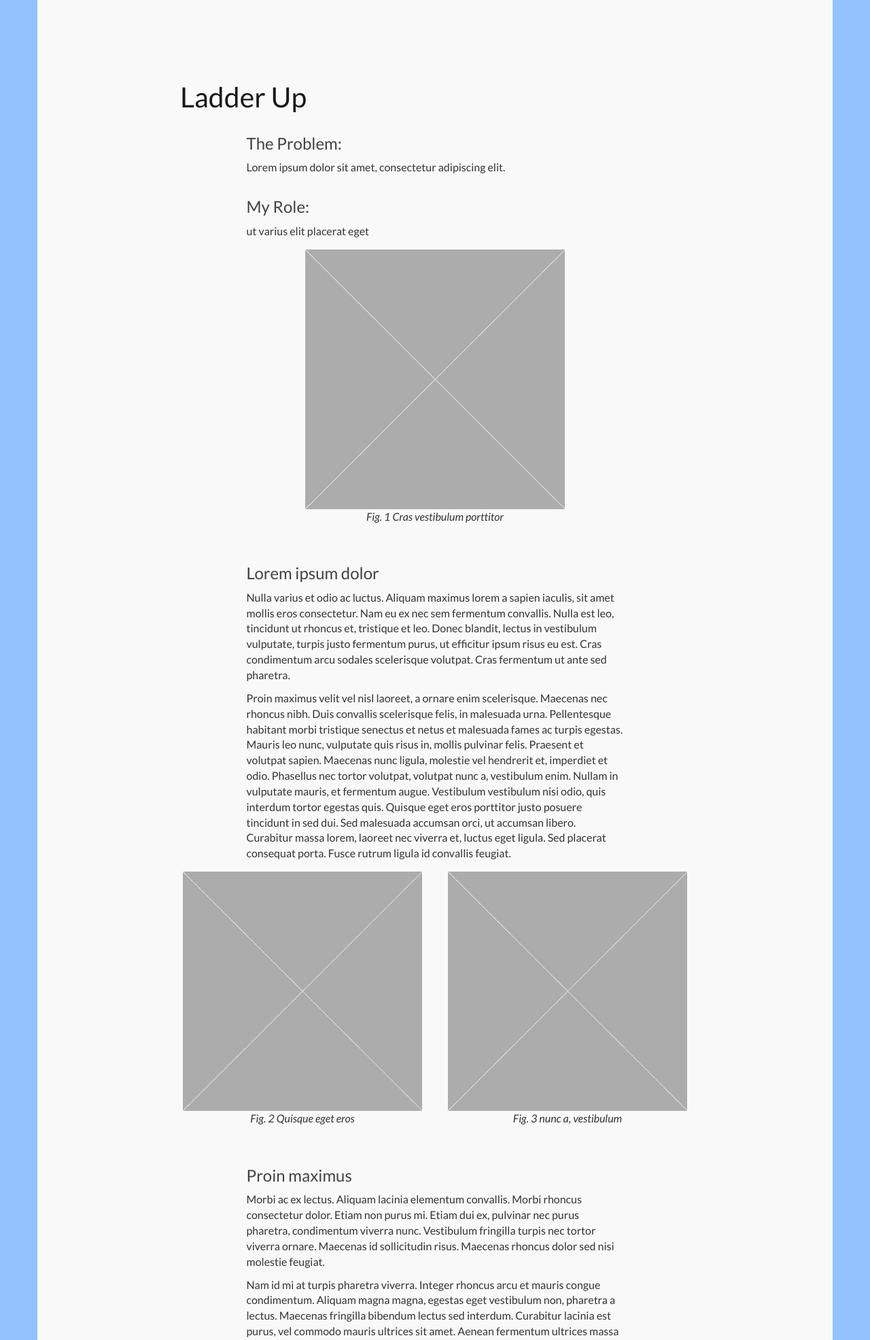
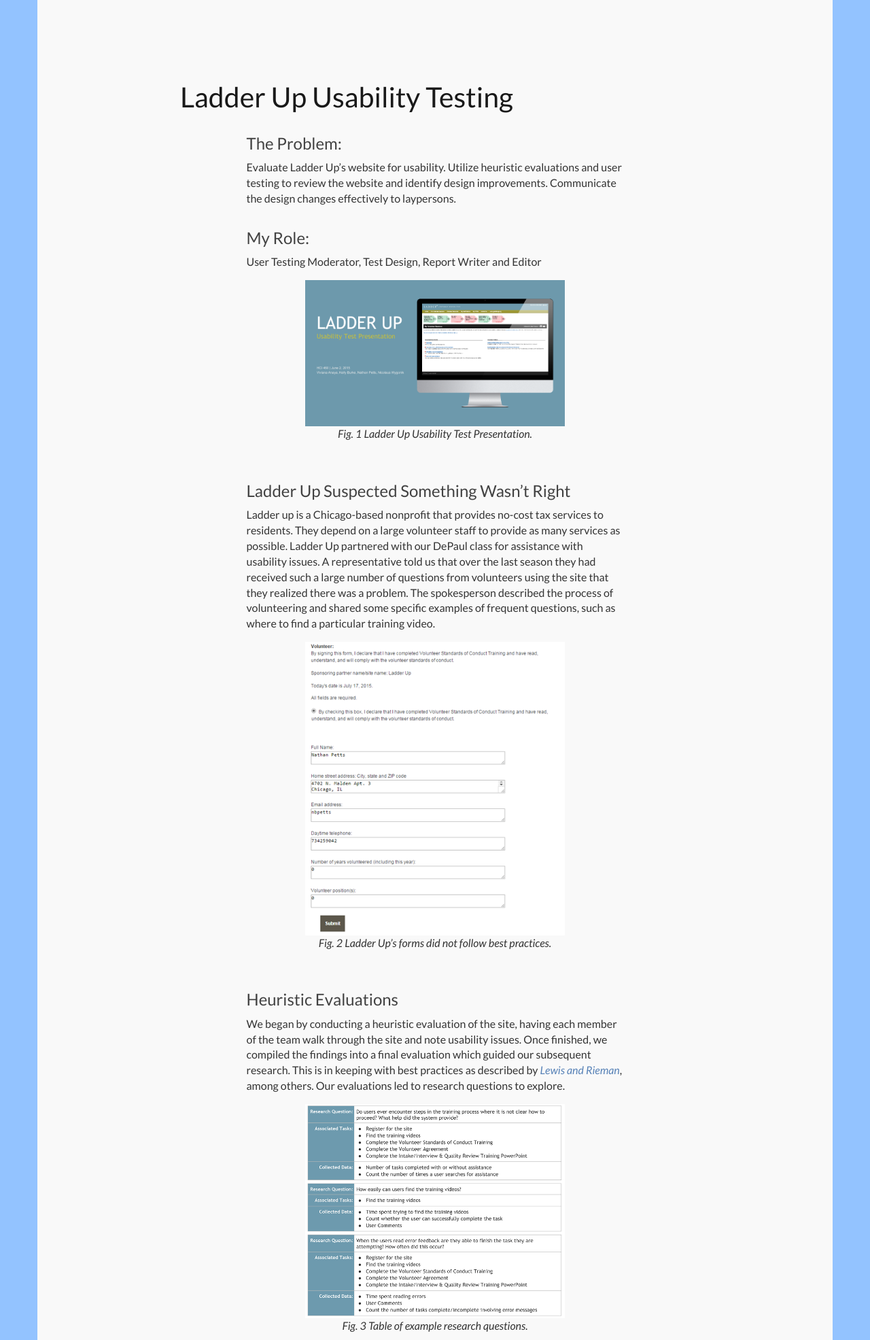
Before and after one commit to nbpetts/portfolio, a PHP site: page /ladder.php in a window 1280 px wide. Shown: the part 52-2023 px from the top of the page at 68% size. Run offline with PHP 8.4, Linux system fonts and the light colour scheme; some web fonts are replaced.

Commit message:
added content for ladder up

```diff
--- a/ladder.php
+++ b/ladder.php
@@ -2,117 +2,133 @@
 <html lang="en">
 
 <head>
-<?php include "includes/head.php" ?>
+  <?php include "includes/head.php" ?>
   <title>Ladder Up | Nathan Petts - UX designer</title>
 
 
 </head>
 
 <body>
-  <?php include_once("includes/googleAnalytics.php") ?>
+  <?php include_once( "includes/googleAnalytics.php") ?>
 
   <?php include "includes/header.php" ?>
   <div class="container pageBackground">
 
     <section class="row">
       <div class="col-xs-12 col-sm-offset-2 col-sm-8 ">
-        <h1>Ladder Up</h1><a id="content" name="content"></a>
+        <h1>Ladder Up Usability Testing</h1>
+        <a id="content" name="content"></a>
         <a name="content"></a>
       </div>
 
     </section>
 
-<article class="continer">
+    <article class="continer">
 
 
 
-   <section class="row">
+      <section class="row">
         <div class="col-xs-12 col-sm-6 col-sm-offset-3">
           <h2>The Problem:</h2>
-          <p>Lorem ipsum dolor sit amet, consectetur adipiscing elit.</p>
+          <p>Evaluate Ladder Up’s website for usability. Utilize heuristic evaluations and user testing to review the website and identify design improvements. Communicate the design changes effectively to laypersons.</p>
         </div>
 
       </section>
       <section class="row">
         <div class="col-xs-12 col-sm-6 col-sm-offset-3">
           <h2>My Role:</h2>
-          <p>ut varius elit placerat eget</p>
+          <p>User Testing Moderator, Test Design, Report Writer and Editor</p>
+        </div>
+      </section>
+      <section class="row">
+        <div class="col-xs-6 col-xs-offset-3 col-sm-4 col-sm-offset-4 thumbnail">
+
+          <img src="images/ladderUpFig1.png" alt="presentation cover for our research project" class="img-responsive">
+          <p class="text-center">Fig. 1 Ladder Up Usability Test Presentation.</p>
+
+
+
+        </div>
+      </section>
+
+      <section class="row">
+        <div class="col-xs-12 col-sm-6 col-sm-offset-3">
+          <h2>Ladder Up Suspected Something Wasn’t Right</h2>
+          <p>Ladder up is a Chicago-based nonprofit that provides no-cost tax services to residents. They depend on a large volunteer staff to provide as many services as possible. Ladder Up partnered with our DePaul class for assistance with usability issues. A representative told us that over the last season they had received such a large number of questions from volunteers using the site that they realized there was a problem. The spokesperson described the process of volunteering and shared some specific examples of frequent questions, such as where to find a particular training video.</p>
         </div>
 
       </section>
       <section class="row">
         <div class="col-xs-6 col-xs-offset-3 col-sm-4 col-sm-offset-4 thumbnail">
-          <img src="images/placeholder-square.jpg" alt="placeholder" class="img-responsive">
-          <p class="text-center">Fig. 1 Cras vestibulum porttitor</p>
 
+          <img src="images/ladderUpFig2.png" alt="Ladder Up's volunteer form" class="img-responsive">
+          <p class="text-center">Fig. 2 Ladder Up’s forms did not follow best practices.</p>
+        </div>
+      </section>
 
+      <section class="row">
+        <div class="col-xs-12 col-sm-6 col-sm-offset-3">
+          <h2>Heuristic Evaluations</h2>
+          <p>We began by conducting a heuristic evaluation of the site, having each member of the team walk through the site and note usability issues. Once finished, we compiled the findings into a final evaluation which guided our subsequent research. This is in keeping with best practices as described by <a href="http://www.hcibib.org/tcuid/chap-4.html#4-3" target="_blank">Lewis and Rieman</a>, among others. Our evaluations led to research questions to explore.</p>
+        </div>
+
+      </section>
+      <section class="row">
+        <div class="col-xs-6 col-xs-offset-3 col-sm-4 col-sm-offset-4 thumbnail">
+
+          <img src="images/ladderUpFig3.png" alt="Some of the research questions we asked" class="img-responsive">
+          <p class="text-center">Fig. 3 Table of example research questions.</p>
+        </div>
+      </section>
+
+      <section class="row">
+        <div class="col-xs-12 col-sm-6 col-sm-offset-3">
+          <h2>User Testing</h2>
+          <p>Armed with our research questions, we wrote the user test plan. We prepared a script for the moderator, task descriptions for the participants, consent forms and data collection tools. Before turning it over to the users, we piloted our test plan to make sure it would help us answer the research questions. We then tested eight participants, compiled our data, and created a report for Ladder Up along with a slide deck to summarize our activities.</p>
         </div>
 
       </section>
       <section class="row">
         <div class="col-xs-12 col-sm-6 col-sm-offset-3">
-          <h2>Lorem ipsum dolor</h2>
-          <p>Nulla varius et odio ac luctus. Aliquam maximus lorem a sapien iaculis, sit amet mollis eros consectetur. Nam eu ex nec sem fermentum convallis. Nulla est leo, tincidunt ut rhoncus et, tristique et leo. Donec blandit, lectus in vestibulum vulputate, turpis justo fermentum purus, ut efficitur ipsum risus eu est. Cras condimentum arcu sodales scelerisque volutpat. Cras fermentum ut ante sed pharetra.</p>
-          <p>Proin maximus velit vel nisl laoreet, a ornare enim scelerisque. Maecenas nec rhoncus nibh. Duis convallis scelerisque felis, in malesuada urna. Pellentesque habitant morbi tristique senectus et netus et malesuada fames ac turpis egestas. Mauris leo nunc, vulputate quis risus in, mollis pulvinar felis. Praesent et volutpat sapien. Maecenas nunc ligula, molestie vel hendrerit et, imperdiet et odio. Phasellus nec tortor volutpat, volutpat nunc a, vestibulum enim. Nullam in vulputate mauris, et fermentum augue. Vestibulum vestibulum nisi odio, quis interdum tortor egestas quis. Quisque eget eros porttitor justo posuere tincidunt in sed dui. Sed malesuada accumsan orci, ut accumsan libero. Curabitur massa lorem, laoreet nec viverra et, luctus eget ligula. Sed placerat consequat porta. Fusce rutrum ligula id convallis feugiat.</p>
+          <h2>Our Recommendations</h2>
+          <p>We wanted to be sure that our partners at Ladder Up would be able to clearly understand our recommendations without having to be UX experts, so we used diagrams to explain examples of what we meant. We also grouped the recommendations according to tasks familiar to the Ladder Up staff to help them understand the context. We made sure data existed to support each recommendation. We prioritized the recommendations based on our perspective of how easy the fix would be and how much of a usability problem it presented. Figure 4 is an example of how we presented each recommendation.</p>
         </div>
 
       </section>
-      <section class="row">
-        <div class="col-xs-6 col-xs-offset-3 col-sm-4 col-sm-offset-2">
-          <div class=" thumbnail">
-            <img src="images/placeholder-square.jpg" alt="placeholder" class="img-responsive">
-            <p class="text-center">Fig. 2 Quisque eget eros </p>
 
 
-          </div>
-        </div>
-        <div class="col-xs-6 col-xs-offset-3  col-sm-4 col-sm-offset-0">
-          <div class="thumbnail">
-            <img src="images/placeholder-square.jpg" alt="placeholder" class="img-responsive">
-            <p class="text-center">Fig. 3 nunc a, vestibulum</p>
+      <section class="row">
+        <div class="col-xs-6 col-xs-offset-3 col-sm-4 col-sm-offset-4 thumbnail">
+
+          <img src="images/ladderUpFig4.png" alt="An example recomendation for Ladder Up.">
+          <p class="text-center">Fig. 4 Recommendation example. </p>
 
 
-          </div>
+
         </div>
       </section>
       <section class="row">
         <div class="col-xs-12 col-sm-6 col-sm-offset-3">
-          <h2>Proin maximus</h2>
-          <p>Morbi ac ex lectus. Aliquam lacinia elementum convallis. Morbi rhoncus consectetur dolor. Etiam non purus mi. Etiam dui ex, pulvinar nec purus pharetra, condimentum viverra nunc. Vestibulum fringilla turpis nec tortor viverra ornare. Maecenas id sollicitudin risus. Maecenas rhoncus dolor sed nisi molestie feugiat.</p>
-          <p>Nam id mi at turpis pharetra viverra. Integer rhoncus arcu et mauris congue condimentum. Aliquam magna magna, egestas eget vestibulum non, pharetra a lectus. Maecenas fringilla bibendum lectus sed interdum. Curabitur lacinia est purus, vel commodo mauris ultrices sit amet. Aenean fermentum ultrices massa sed sodales. Etiam elit diam, fermentum nec vestibulum a, porttitor eget nibh. Proin convallis, risus eu fermentum dignissim, magna dolor euismod quam, vehicula semper lacus metus id nulla. Ut vel purus non ex molestie mattis at efficitur mauris. Ut bibendum velit quis mi feugiat laoreet. Aliquam tincidunt imperdiet ipsum, sed gravida ante commodo dapibus. Sed at vehicula lacus, ac lacinia justo. Sed aliquam sit amet tellus non euismod. </p>
-        </div>
+          <h2>Lessons Learned</h2>
+          <ul>
+            <li><strong>Heuristic evaluations can help guide research, but are assumptions at their core.</strong> They guided us when we lacked direction from the Ladder Up representative. Although helpful, we knew that they were no substitute for real user interaction, so we made sure to draw conclusions from the data provided by user testing.</li>
+            <li><strong>Small issues add up.</strong> Ladder Up’s volunteer site feels old, but there was no HUGE issue, rather a combination of small issues that resulted in a poor user experience. I have experienced few situations that have one single, clear answer. Rather, design solutions tend to be a more nuanced mix of answers to smaller problems.</li>
 
-      </section>
-      <section class="row">
-        <div class="col-xs-6 col-xs-offset-3 col-sm-4 col-sm-offset-4 thumbnail">
-          <img src="images/placeholder-square.jpg" alt="placeholder" class="img-responsive">
-          <p class="text-center">Fig. 4 vehicula lacus, ac</p>
+          </ul>
+          <h2>The Final Product</h2>
+          <a target="_blank" href="download.php?file=LadderUp_Report.pdf">Download the report!</a>
+          <br>
 
 
         </div>
+      </section>
+      <section class="row">
+        <?php include "includes/backToPortfolioButton.php" ?>
 
       </section>
-      <section class="row">
-        <div class="col-xs-12 col-sm-6 col-sm-offset-3">
-          <h2>In scelerisque</h2>
-          <p>Vestibulum et ligula molestie, blandit turpis vehicula, congue magna. Pellentesque pellentesque tellus a nunc porta, at interdum nisi imperdiet. Ut congue neque massa, at ornare sem faucibus commodo. Vivamus varius risus non aliquam egestas. Sed sollicitudin nisl enim, et pulvinar urna tincidunt sed. Donec scelerisque metus ut nibh luctus, quis congue nibh fringilla. Quisque nec magna tristique, consequat velit sed, pharetra arcu. Donec urna augue, rutrum id justo et, pulvinar bibendum dui. Phasellus maximus porta justo. Nullam pulvinar nibh nec faucibus fringilla. </p>
-          <h2>Lessons Learned</h2>
-          <ul>
-            <li><strong>Nam id mi:</strong> Pellentesque pellentesque tellus a nunc porta, at interdum nisi imperdiet.</li>
-            <li><strong>Nam id mi:</strong> Sed at vehicula lacus, ac lacinia justo. Sed aliquam sit amet tellus non euismod.</li>
-          </ul>
-          <h2>Morbi ac ex lectus</h2>
-          <p>Pellentesque pellentesque tellus a nunc porta, at interdum nisi imperdiet. Ut congue neque massa, at ornare sem faucibus commodo. Vivamus varius risus non aliquam egestas. <a target="_blank" href="http://www.worthy-words.net">Sed sollicitudin nisl enim, et pulvinar urna tincidunt sed.</a> </p>
-        </div>
 
 
 
-
-      </section>
-<section class="row">
-  <?php include "includes/backToPortfolioButton.php" ?>
-
-      </section>
 
 
     </article>
```
Also changed, not shown: images/ladderUpFig1.png (added), images/ladderUpFig2.png (added), images/ladderUpFig3.png (added), images/ladderUpFig4.png (added), 1 other file.
